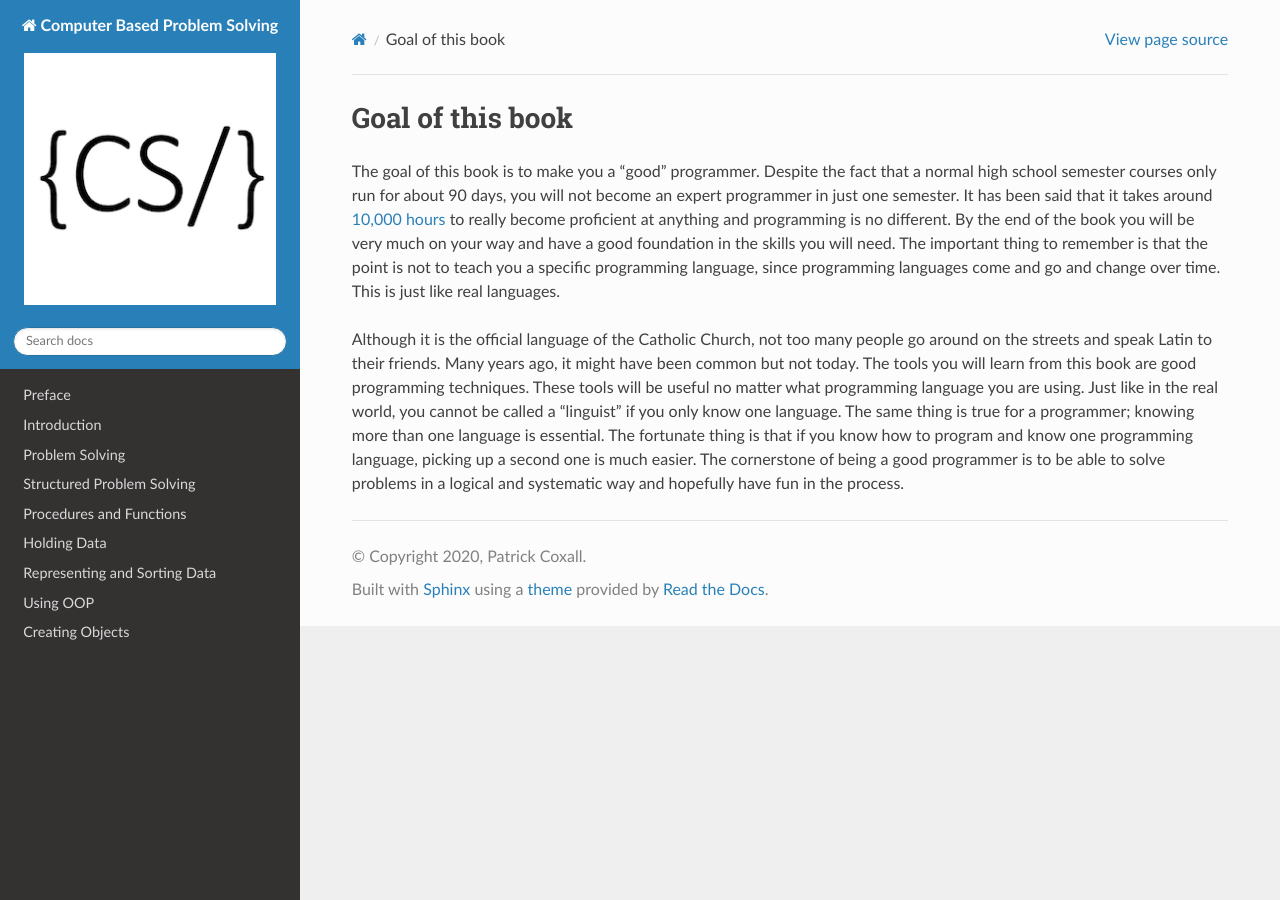
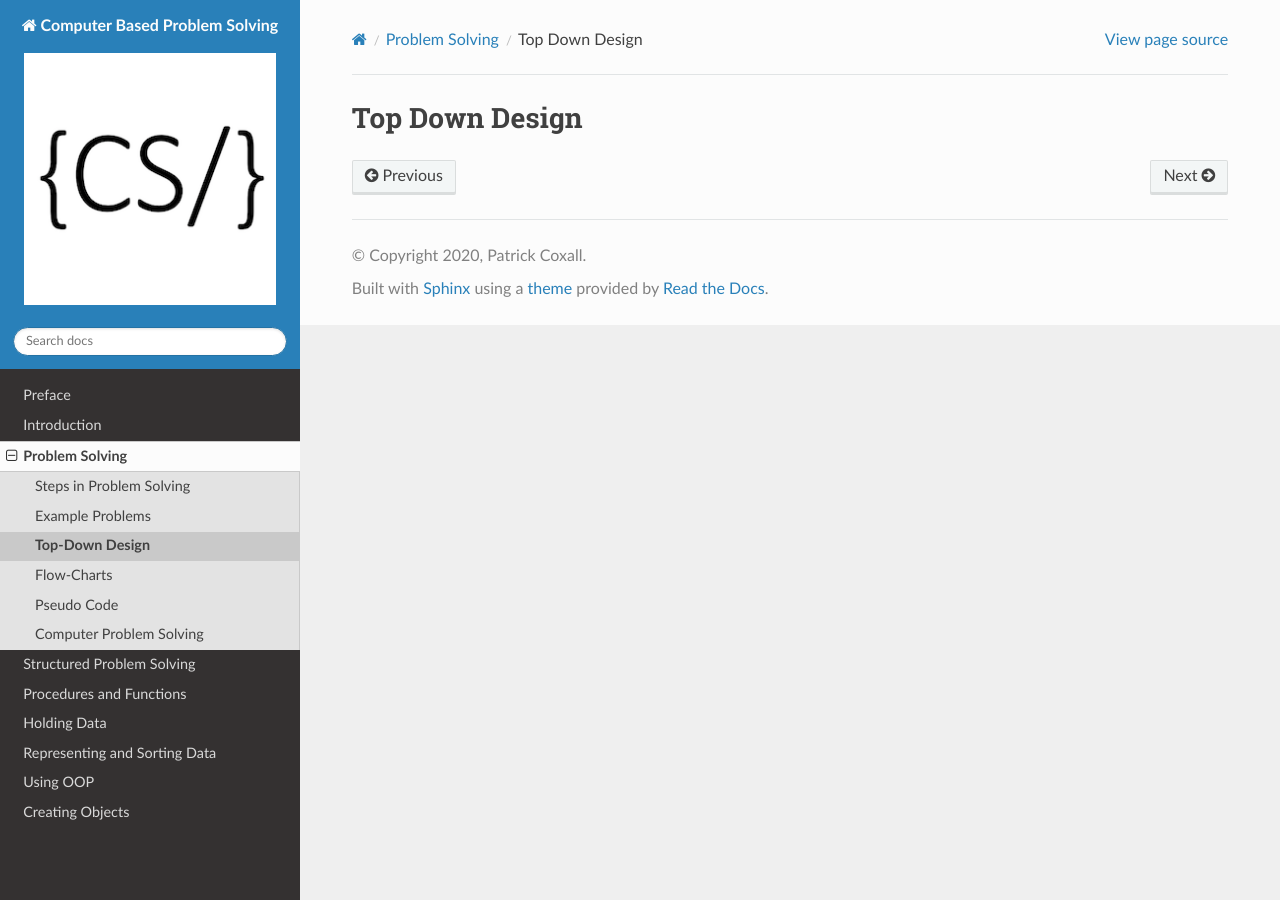
Before and after one commit to Mr-Coxall/Computer-Based-Problem-Solving, a Sphinx documentation site: the page built from docs/problem-solving/top-down-design.rst, in a window 1280 px wide. Built offline with Sphinx 7.4.7 and the Read the Docs theme 2.0.0, drawn with Linux system fonts in a browser that asks for light colours.

Commit message:
Update Solving problem section

```diff
--- a/docs/problem-solving/index.rst
+++ b/docs/problem-solving/index.rst
@@ -18,6 +18,7 @@ Computers have also revolutionized many of the ways people solve problems from,
 
    Steps in Problem Solving <steps-in-problem-solving>
    Example Problems <example-problems>
+   Top-Down Design <top-down-design>
    Flow-Charts <flow-charts>
    Pseudo Code <pseudo-code>
    Computer Problem Solving<computer-problem-solving>
--- a/docs/problem-solving/top-down-design.rst
+++ b/docs/problem-solving/top-down-design.rst
@@ -1,9 +1,4 @@
-.. _goal-of-this-book:
+.. _top-down-design:
 
+Top Down Design
 =================
-Goal of this book
-=================
-
-The goal of this book is to make you a “good” programmer. Despite the fact that a normal high school semester courses only run for about 90 days, you will not become an expert programmer in just one semester. It has been said that it takes around `10,000 hours <https://en.wikipedia.org/wiki/Outliers_(book)>`_ to really become proficient at anything and programming is no different. By the end of the book you will be very much on your way and have a good foundation in the skills you will need. The important thing to remember is that the point is not to teach you a specific programming language, since programming languages come and go and change over time. This is just like real languages.
-
-Although it is the official language of the Catholic Church, not too many people go around on the streets and speak Latin to their friends. Many years ago, it might have been common but not today. The tools you will learn from this book are good programming techniques. These tools will be useful no matter what programming language you are using. Just like in the real world, you cannot be called a “linguist” if you only know one language. The same thing is true for a programmer; knowing more than one language is essential. The fortunate thing is that if you know how to program and know one programming language, picking up a second one is much easier. The cornerstone of being a good programmer is to be able to solve problems in a logical and systematic way and hopefully have fun in the process.
```
Also changed, not shown: docs/problem-solving/example-problems.rst (+11 -11 lines).
